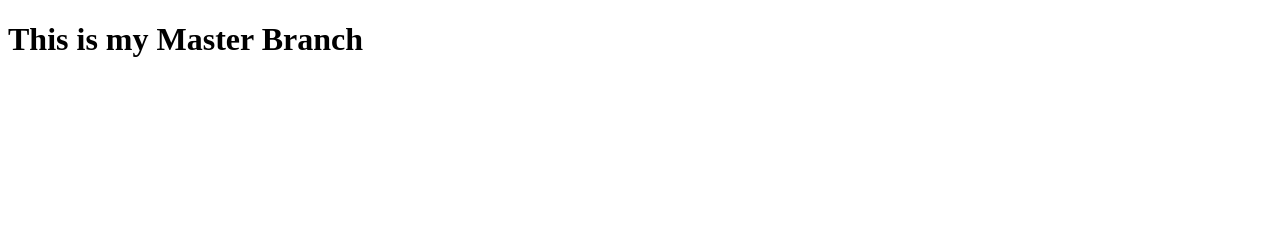
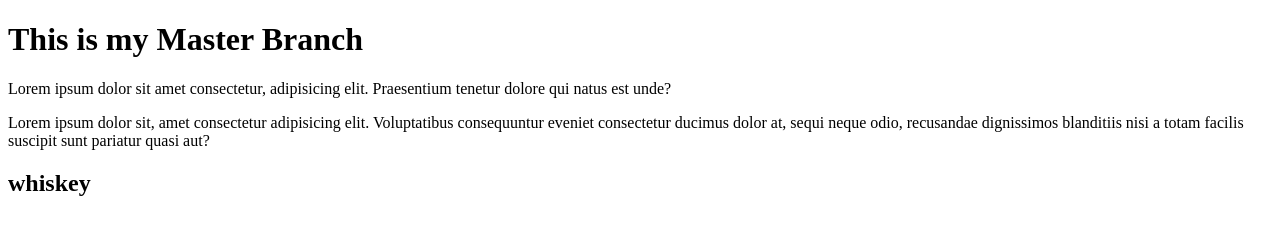
Before and after one commit to rnwining/test-from-study-group, a plain HTML site: page index.html in a window 1280 px wide. Drawn offline with Linux system fonts and the light colour scheme.

Commit message:
second commit

```diff
--- a/index.html
+++ b/index.html
@@ -10,5 +10,12 @@
     <h1>
         This is my Master Branch
     </h1>
+    <p>
+        Lorem ipsum dolor sit amet consectetur, adipisicing elit. Praesentium tenetur dolore qui natus est unde?
+    </p>
+    <p>Lorem ipsum dolor sit, amet consectetur adipisicing elit. Voluptatibus consequuntur eveniet consectetur ducimus dolor at, sequi neque odio, recusandae dignissimos blanditiis nisi a totam facilis suscipit sunt pariatur quasi aut?</p>
+<h2>
+    whiskey
+</h2>
 </body>
 </html>
```
